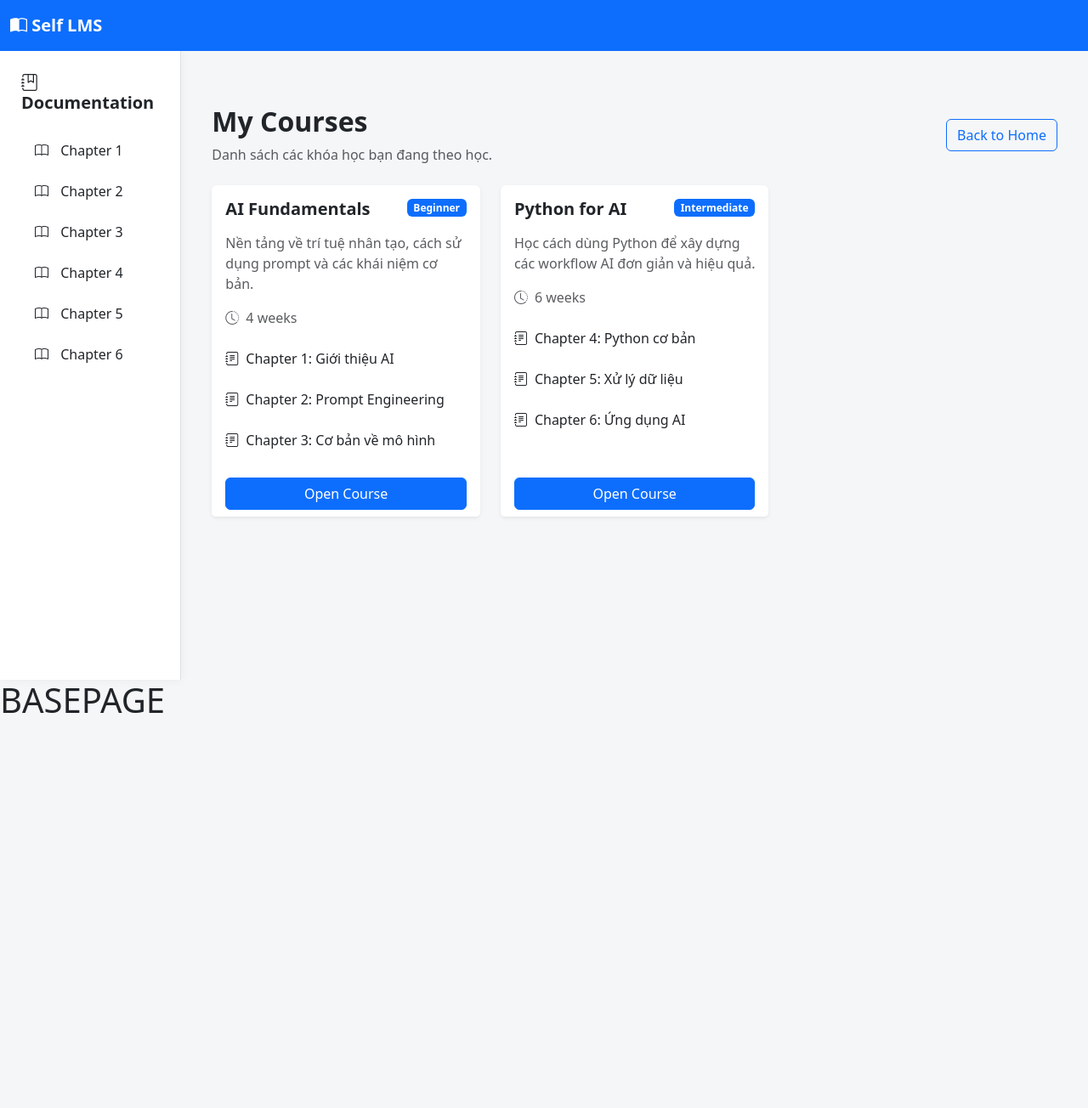
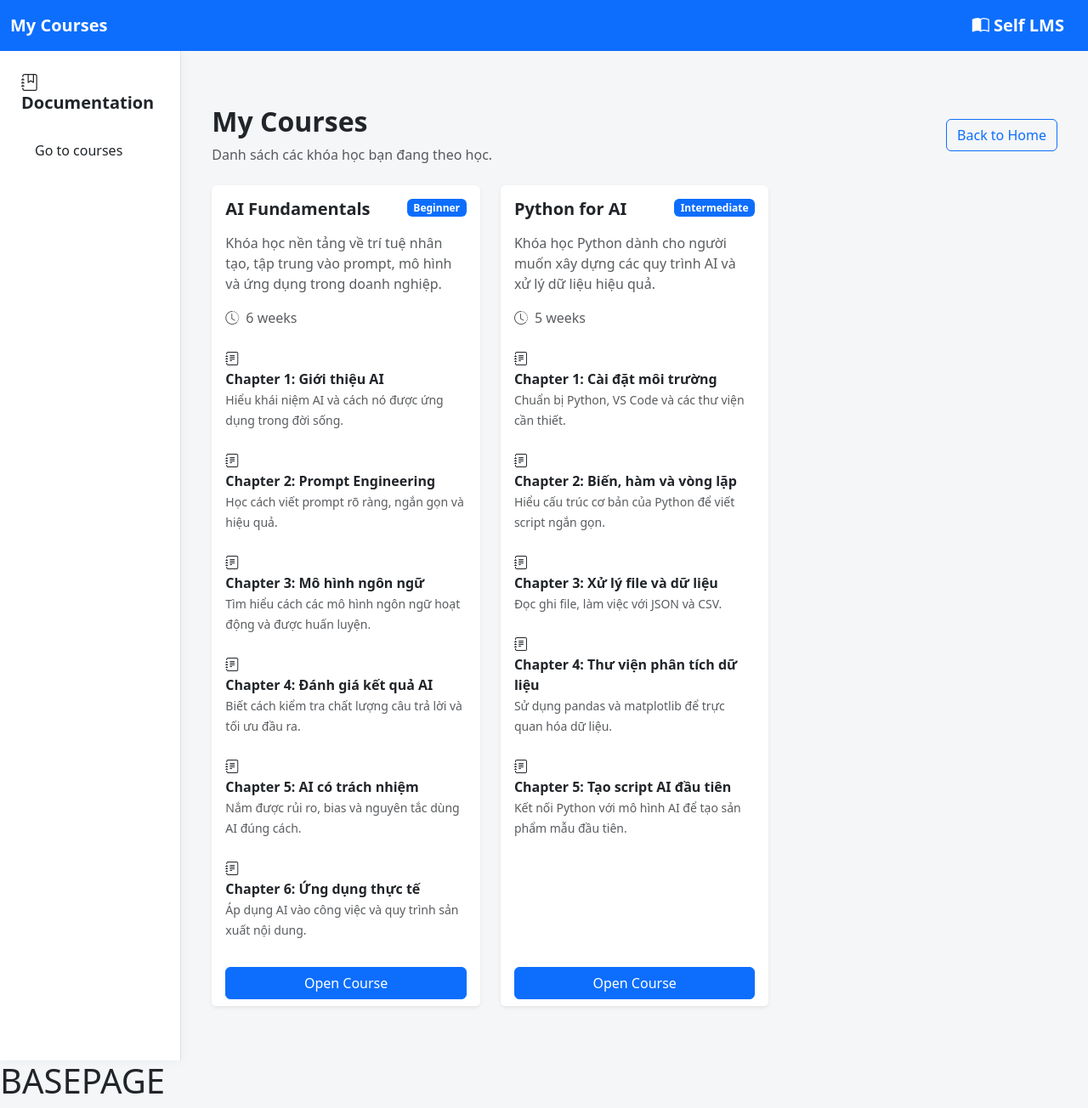
Before and after one commit to sangvu01/Self_LMS, a Django app: page /courses in a window 1280 px wide. Shown: the whole page at 85% size. Before the commit the page ends 839 px from the top, so only its background shows below. Run offline with Django 5.2, Linux system fonts and the light colour scheme.

Commit message:
fix urls

```diff
--- a/Self_LMS/handbook/templates/base.html
+++ b/Self_LMS/handbook/templates/base.html
@@ -35,8 +35,8 @@
 
         </button>
 
-
-           <a class="navbar-brand fw-bold" href="{% url 'base' %}">
+        <a href="{% url 'courses' %}" class="navbar-brand fw-bold"> My Courses</a>
+           <a class="navbar-brand fw-bold" href="{% url 'home' %}">
 
 <i class="bi bi-book-half"></i>
 
@@ -67,37 +67,18 @@ Self LMS
     <div class="offcanvas-body">
 
         <div class="list-group">
-
-            <a href="{% url 'c1' %}"
-               class="list-group-item list-group-item-action {% if page == 'c1' %}active{% endif %}">
-                Chapter 1
-            </a>
-
-            <a href="{% url 'c2' %}"
-               class="list-group-item list-group-item-action {% if page == 'c2' %}active{% endif %}">
-                Chapter 2
-            </a>
-
-            <a href="{% url 'c3' %}"
-               class="list-group-item list-group-item-action {% if page == 'c3' %}active{% endif %}">
-                Chapter 3
-            </a>
-
-            <a href="{% url 'c4' %}"
-               class="list-group-item list-group-item-action {% if page == 'c4' %}active{% endif %}">
-                Chapter 4
-            </a>
-
-            <a href="{% url 'c5' %}"
-               class="list-group-item list-group-item-action {% if page == 'c5' %}active{% endif %}">
-                Chapter 5
-            </a>
-
-            <a href="{% url 'c6' %}"
-               class="list-group-item list-group-item-action {% if page == 'c6' %}active{% endif %}">
-                Chapter 6
-            </a>
-
+            {% if course %}
+                {% for chapter_item in course.chapters %}
+                    <a href="{% url 'chapter_detail' course.slug chapter_item.slug %}"
+                       class="list-group-item list-group-item-action {% if chapter and chapter.slug == chapter_item.slug %}active{% endif %}">
+                        {{ chapter_item.title }}
+                    </a>
+                {% endfor %}
+            {% else %}
+                <a href="{% url 'courses' %}" class="list-group-item list-group-item-action">
+                    Go to courses
+                </a>
+            {% endif %}
         </div>
 
     </div>
@@ -111,6 +92,32 @@ Self LMS
         <!-- Sidebar -->
 
         <aside class="col-md-3 col-lg-2 d-none d-md-block sidebar">
+
+            <h5 class="fw-bold mb-4">
+
+              <i class="bi bi-journal-bookmark"></i>
+
+                Documentation
+
+            </h5>
+
+            <div class="list-group">
+            {% if course %}
+                {% for chapter_item in course.chapters %}
+                    <a href="{% url 'chapter_detail' course.slug chapter_item.slug %}"
+                       class="list-group-item list-group-item-action {% if chapter and chapter.slug == chapter_item.slug %}active{% endif %}">
+                        {{ chapter_item.title }}
+                    </a>
+                {% endfor %}
+            {% else %}
+                <a href="{% url 'courses' %}" class="list-group-item list-group-item-action">
+                    Go to courses
+                </a>
+            {% endif %}
+        </div>
+
+        </aside>
+        {% comment %} <aside class="col-md-3 col-lg-2 d-none d-md-block sidebar">
 
             <h5 class="fw-bold mb-4">
 
@@ -184,7 +191,7 @@ Self LMS
 
             </div>
 
-        </aside>
+        </aside> {% endcomment %}
 
         <!-- Main -->
 
--- a/Self_LMS/handbook/templates/courses.html
+++ b/Self_LMS/handbook/templates/courses.html
@@ -28,7 +28,11 @@
                     <ul class="list-group list-group-flush">
                         {% for chapter in course.chapters %}
                         <li class="list-group-item px-0">
-                            <i class="bi bi-journal-text me-2"></i>{{ chapter.title }}
+                            <i class="bi bi-journal-text me-2"></i>
+                            <div>
+                                <div class="fw-semibold">{{ chapter.title }}</div>
+                                <small class="text-muted">{{ chapter.description }}</small>
+                            </div>
                         </li>
                         {% endfor %}
                     </ul>
--- a/Self_LMS/handbook/urls.py
+++ b/Self_LMS/handbook/urls.py
@@ -11,7 +11,7 @@ urlpatterns = [
     path('courses', views.courses, name='courses'),
 
     path('courses/<slug:course_slug>/', views.course_detail, name='course_detail'),
-
+    path('courses/<slug:course_slug>/<slug:chapter_slug>/', views.chapter_detail, name='chapter_detail'),
     path('c1', views.c1, name = 'c1'),
 
     path('c2', views.c2, name = 'c2'),
--- a/Self_LMS/handbook/views.py
+++ b/Self_LMS/handbook/views.py
@@ -5,25 +5,96 @@ COURSES = [
     {
         "slug": "ai-fundamentals",
         "title": "AI Fundamentals",
-        "description": "Nền tảng về trí tuệ nhân tạo, cách sử dụng prompt và các khái niệm cơ bản.",
-        "duration": "4 weeks",
+        "description": "Khóa học nền tảng về trí tuệ nhân tạo, tập trung vào prompt, mô hình và ứng dụng trong doanh nghiệp.",
+        "duration": "6 weeks",
         "level": "Beginner",
         "chapters": [
-            {"title": "Chapter 1: Giới thiệu AI", "route": "c1"},
-            {"title": "Chapter 2: Prompt Engineering", "route": "c2"},
-            {"title": "Chapter 3: Cơ bản về mô hình", "route": "c3"},
+            {
+                "slug": "intro-ai",
+                "title": "Chapter 1: Giới thiệu AI",
+                "description": "Hiểu khái niệm AI và cách nó được ứng dụng trong đời sống.",
+                "summary": "AI là công nghệ giúp máy tính mô phỏng một số năng lực trí tuệ của con người.",
+                "content": "<h5>1. AI là gì?</h5><p>AI là quá trình cho phép máy tính phân loại, dự đoán và đưa ra quyết định dựa trên dữ liệu.</p><h5>2. Ứng dụng phổ biến</h5><p>AI được dùng trong chatbot, gợi ý sản phẩm, nhận diện hình ảnh và tự động hóa quy trình.</p>"
+            },
+            {
+                "slug": "prompt-engineering",
+                "title": "Chapter 2: Prompt Engineering",
+                "description": "Học cách viết prompt rõ ràng, ngắn gọn và hiệu quả.",
+                "summary": "Prompt tốt giúp mô hình tạo ra câu trả lời đúng và hữu ích hơn.",
+                "content": "<h5>1. Nguyên tắc viết prompt</h5><p>Đặt mục tiêu rõ ràng, cung cấp ngữ cảnh và yêu cầu đầu ra cụ thể.</p><h5>2. Ví dụ</h5><p>Thay vì hỏi 'Giải thích AI', hãy hỏi 'Giải thích AI cho sinh viên mới bắt đầu bằng 3 điểm chính'.</p>"
+            },
+            {
+                "slug": "language-models",
+                "title": "Chapter 3: Mô hình ngôn ngữ",
+                "description": "Tìm hiểu cách các mô hình ngôn ngữ hoạt động và được huấn luyện.",
+                "summary": "Mô hình ngôn ngữ học các mẫu từ dữ liệu để dự đoán và tạo văn bản.",
+                "content": "<h5>1. Cấu trúc mô hình</h5><p>Chúng ta dùng các lớp mạng thần kinh để học các mẫu ngôn ngữ.</p><h5>2. Mục đích</h5><p>Đây là nền tảng cho chatbot, tóm tắt tài liệu và hỗ trợ nội dung.</p>"
+            },
+            {
+                "slug": "evaluate-ai",
+                "title": "Chapter 4: Đánh giá kết quả AI",
+                "description": "Biết cách kiểm tra chất lượng câu trả lời và tối ưu đầu ra.",
+                "summary": "Đánh giá giúp chọn ra kết quả phù hợp và đáng tin cậy hơn.",
+                "content": "<h5>1. Tiêu chí đánh giá</h5><p>Độ chính xác, tính hữu ích, tính rõ ràng và sự phù hợp với nhu cầu.</p><h5>2. Mẹo</h5><p>Luôn thử nhiều prompt và so sánh kết quả trước khi dùng cho mục tiêu thực tế.</p>"
+            },
+            {
+                "slug": "responsible-ai",
+                "title": "Chapter 5: AI có trách nhiệm",
+                "description": "Nắm được rủi ro, bias và nguyên tắc dùng AI đúng cách.",
+                "summary": "AI chỉ hiệu quả khi được sử dụng có trách nhiệm và kiểm soát được rủi ro.",
+                "content": "<h5>1. Rủi ro</h5><p>Thông tin sai lệch, thiên vị dữ liệu và dữ liệu nhạy cảm cần được kiểm soát.</p><h5>2. Nguyên tắc</h5><p>Luôn kiểm tra nguồn và bảo vệ quyền riêng tư khi dùng dữ liệu.</p>"
+            },
+            {
+                "slug": "real-world-usage",
+                "title": "Chapter 6: Ứng dụng thực tế",
+                "description": "Áp dụng AI vào công việc và quy trình sản xuất nội dung.",
+                "summary": "AI trở nên giá trị khi được tích hợp vào các quy trình thật sự.",
+                "content": "<h5>1. Ví dụ thực tế</h5><p>Viết email, tóm tắt tài liệu, dịch nội dung và hỗ trợ nghiên cứu.</p><h5>2. Lộ trình triển khai</h5><p>Đầu tiên thử nghiệm nhỏ, sau đó đo lường hiệu quả và mở rộng dần.</p>"
+            },
         ],
     },
     {
         "slug": "python-for-ai",
         "title": "Python for AI",
-        "description": "Học cách dùng Python để xây dựng các workflow AI đơn giản và hiệu quả.",
-        "duration": "6 weeks",
+        "description": "Khóa học Python dành cho người muốn xây dựng các quy trình AI và xử lý dữ liệu hiệu quả.",
+        "duration": "5 weeks",
         "level": "Intermediate",
         "chapters": [
-            {"title": "Chapter 4: Python cơ bản", "route": "c4"},
-            {"title": "Chapter 5: Xử lý dữ liệu", "route": "c5"},
-            {"title": "Chapter 6: Ứng dụng AI", "route": "c6"},
+            {
+                "slug": "setup-python",
+                "title": "Chapter 1: Cài đặt môi trường",
+                "description": "Chuẩn bị Python, VS Code và các thư viện cần thiết.",
+                "summary": "Chuẩn bị môi trường là bước đầu tiên để lập trình Python hiệu quả.",
+                "content": "<h5>1. Cài đặt Python</h5><p>Tải Python phiên bản phù hợp và kiểm tra bằng lệnh python --version.</p><h5>2. Công cụ hỗ trợ</h5><p>VS Code, Jupyter Notebook và pip giúp tăng năng suất lập trình.</p>"
+            },
+            {
+                "slug": "variables-functions",
+                "title": "Chapter 2: Biến, hàm và vòng lặp",
+                "description": "Hiểu cấu trúc cơ bản của Python để viết script ngắn gọn.",
+                "summary": "Biến, hàm và vòng lặp là nền tảng của mọi chương trình Python.",
+                "content": "<h5>1. Biến</h5><p>Biến lưu dữ liệu và giúp chương trình linh hoạt hơn.</p><h5>2. Hàm và vòng lặp</h5><p>Hàm giúp tái sử dụng code, vòng lặp giúp xử lý dữ liệu lặp lại.</p>"
+            },
+            {
+                "slug": "file-and-data",
+                "title": "Chapter 3: Xử lý file và dữ liệu",
+                "description": "Đọc ghi file, làm việc với JSON và CSV.",
+                "summary": "Python rất mạnh trong việc xử lý dữ liệu cấu trúc từ nhiều định dạng khác nhau.",
+                "content": "<h5>1. Đọc file</h5><p>Python có thể đọc file txt, json và csv một cách dễ dàng.</p><h5>2. Làm việc với dữ liệu</h5><p>Đây là bước quan trọng để chuẩn bị cho các mô hình AI.</p>"
+            },
+            {
+                "slug": "data-visualization",
+                "title": "Chapter 4: Thư viện phân tích dữ liệu",
+                "description": "Sử dụng pandas và matplotlib để trực quan hóa dữ liệu.",
+                "summary": "Pandas và matplotlib giúp phân tích và trình bày dữ liệu trực quan.",
+                "content": "<h5>1. Pandas</h5><p>Pandas giúp thao tác bảng dữ liệu dễ dàng hơn.</p><h5>2. Matplotlib</h5><p>Matplotlib cho phép vẽ biểu đồ đơn giản và hiệu quả.</p>"
+            },
+            {
+                "slug": "first-ai-script",
+                "title": "Chapter 5: Tạo script AI đầu tiên",
+                "description": "Kết nối Python với mô hình AI để tạo sản phẩm mẫu đầu tiên.",
+                "summary": "Bạn sẽ tạo một script nhỏ để tương tác với mô hình AI bằng Python.",
+                "content": "<h5>1. Gửi yêu cầu</h5><p>Python có thể gửi yêu cầu HTTP đến API AI và nhận kết quả trả về.</p><h5>2. Kết quả</h5><p>Đây là bước đầu để biến ý tưởng thành ứng dụng thực tế.</p>"
+            },
         ],
     },
 ]
@@ -41,11 +112,27 @@ def courses(req):
     return render(req, 'courses.html', {"courses": COURSES})
 
 
+def get_course(course_slug):
+    return next((item for item in COURSES if item["slug"] == course_slug), None)
+
+
 def course_detail(req, course_slug):
-    course = next((item for item in COURSES if item["slug"] == course_slug), None)
+    course = get_course(course_slug)
     if course is None:
         raise Http404("Course not found")
     return render(req, 'course_detail.html', {"course": course})
+
+
+def chapter_detail(req, course_slug, chapter_slug):
+    course = get_course(course_slug)
+    if course is None:
+        raise Http404("Course not found")
+
+    chapter = next((item for item in course["chapters"] if item["slug"] == chapter_slug), None)
+    if chapter is None:
+        raise Http404("Chapter not found")
+
+    return render(req, 'chapter.html', {"course": course, "chapter": chapter})
 
 
 def c1(req):
```
Also changed, not shown: Self_LMS/handbook/templates/chapter.html (added, +24 -0 lines), Self_LMS/handbook/templates/course_detail.html (+12 -4 lines).
